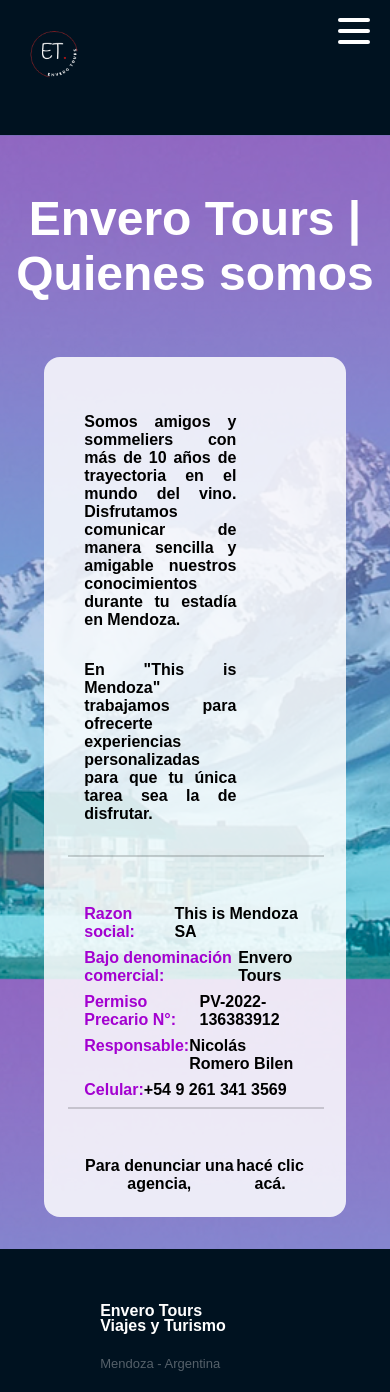
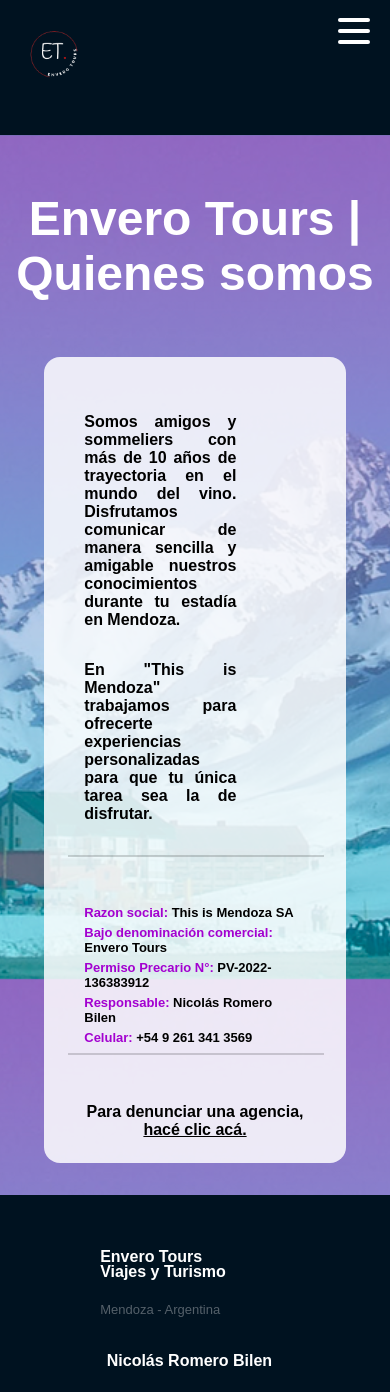
Before and after one commit to steve-ux/envero-tours, a React (Create React App) app: page /AboutUs in a window 390 px wide. Shown: the top 1392 px of the page. Built offline with nearby package versions, Linux system fonts and the light colour scheme.

Commit message:
se agregaron medias queries para hacerla responsive

```diff
--- a/src/index.css
+++ b/src/index.css
@@ -99,8 +99,6 @@
   padding: 1rem;
   font-family: sans-serif;
   font-weight: bold;
-  display: flex;
-  flex-direction: row;
   margin-bottom: -1rem;
 
 }
@@ -140,12 +138,24 @@
   font-size: 1rem;
   text-align: center;
 }
+.somos .link {
+  text-decoration: underline;
+}
 .somos span {
   color: rgb(163, 1, 208);
 }
 .somos a {
   text-decoration: none;
   color: #000000;
+}
+@media (max-width:425px){
+  .somos a {
+    text-decoration: none;
+    color: #000000;
+  }
+  .somos .info {
+font-size: small;
+  }
 }
 
 /*  Contacto  */
--- a/src/pages/QuienesSomos.js
+++ b/src/pages/QuienesSomos.js
@@ -21,7 +21,7 @@
       <p className="info"><span>Responsable:</span> Nicolás Romero Bilen</p>
       <p className="info"><span>Celular: </span><a href="tel:+54 9 261 341 3569">+54 9 261 341 3569</a></p>
       <hr></hr>
-      <p className="epigrafe">Para denunciar una agencia, <a href="https://www.argentina.gob.ar/servicio/presentar-una-denuncia-contra-una-agencia-de-viajes" target="_blank" rel="noreferrer"> hacé clic acá.</a></p>
+      <p className="epigrafe">Para denunciar una agencia, <a href="https://www.argentina.gob.ar/servicio/presentar-una-denuncia-contra-una-agencia-de-viajes" target="_blank" rel="noreferrer" className="link">hacé clic acá.</a></p>
       </div>
 
     </div>
```
